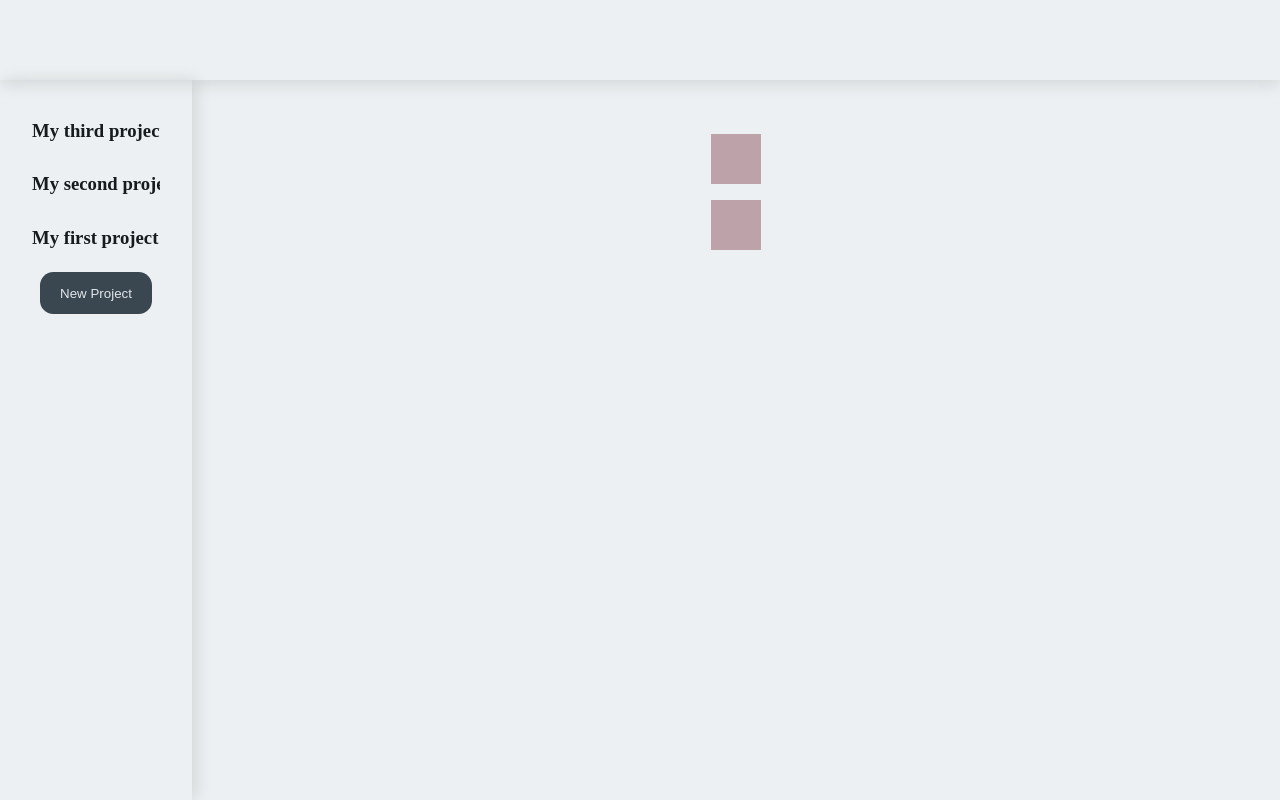
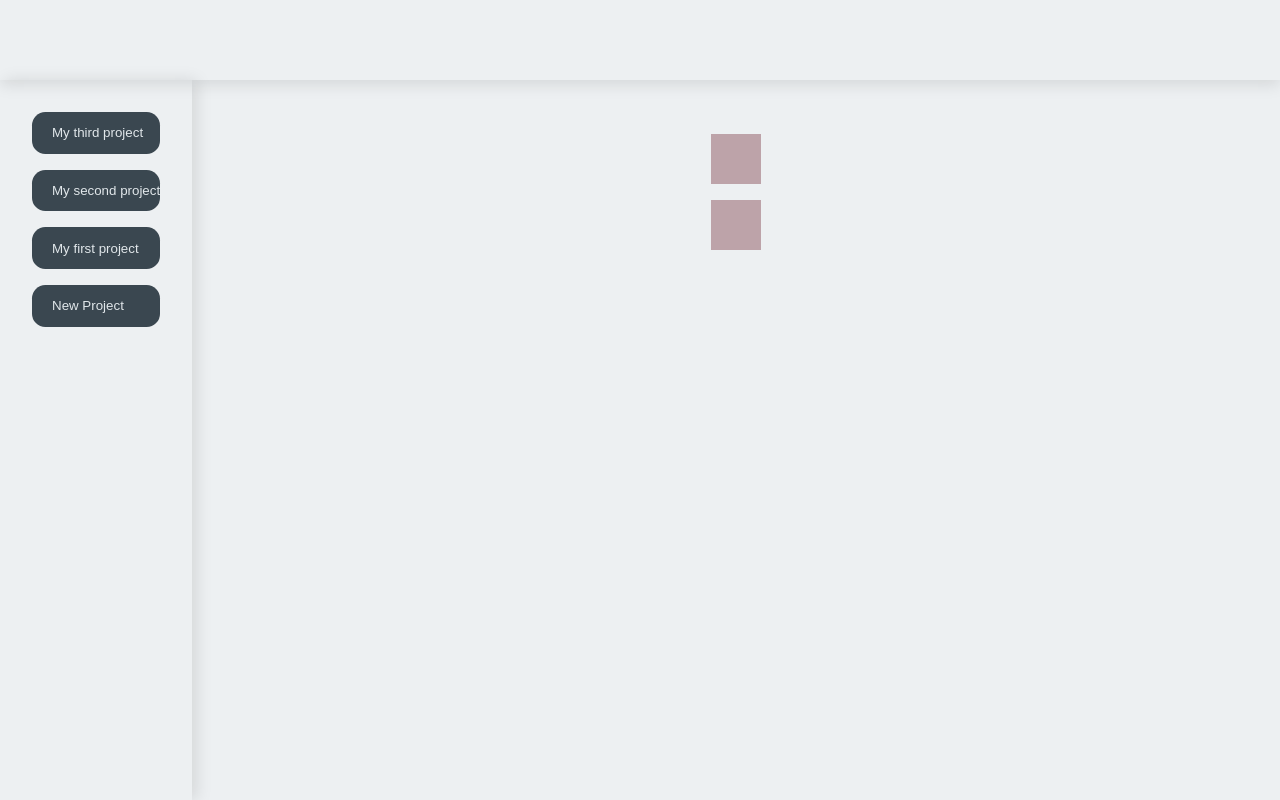
Before and after one commit to EthanL02/todo-list, a website built with webpack: page src/template.html in a window 1280 px wide. Built offline with nearby package versions, Linux system fonts and the light colour scheme.

Commit message:
Convert project list in side-panel to buttons
Add default hover animation to all buttons

```diff
--- a/src/side-bar.js
+++ b/src/side-bar.js
@@ -4,16 +4,14 @@ const sideBar = document.getElementById("side-bar");
 
 function update(projects) {
     projects.forEach(project => {
-        const div = document.createElement("div");
-        div.classList.add("project");
-        const newProject = document.createElement("h3");
-        div.append(newProject);
-        newProject.textContent = project.name;
+        const button = document.createElement("button");
+        button.classList.add("project");
+        button.textContent = project.name;
 
-        div.addEventListener("click", () => {
+        button.addEventListener("click", () => {
             mainContent.update(project.todos);
         });
-        sideBar.prepend(div);
+        sideBar.prepend(button);
     });
 }
 
--- a/src/styles.css
+++ b/src/styles.css
@@ -13,6 +13,26 @@
     --primary: #afbcc5;
     --secondary: #5c4248;
     --accent: #94806b;
+}
+
+button {
+    inline-size: 100%;
+    overflow: hidden;
+    text-wrap: nowrap;
+    user-select: none;
+    background-color: var(--primary);
+    color: var(--text-inverse);
+    border-style: none;
+    padding-inline: 1.5em;
+    padding-block: 1em;
+    border-radius: 1em;
+    text-align: left;
+    transition: transform 0.4s;
+}
+
+button:hover {
+    transform: scale(1.2);
+    cursor: pointer;
 }
 
 body {
@@ -44,34 +64,6 @@ body {
     gap: 1em;
 }
 
-#side-bar .project {
-    inline-size: 100%;
-    overflow: hidden;
-    text-wrap: nowrap;
-    padding: 0;
-    line-height: 0em;
-    user-select: none;
-}
-
-#side-bar .project:hover {
-    transform: scale(1.1);
-    cursor: pointer;
-}
-
-#side-bar .project:active {
-    transform: scale(1);
-    cursor: pointer;
-}
-
-#side-bar .add {
-    background-color: var(--primary);
-    color: var(--text-inverse);
-    border-style: none;
-    padding-inline: 1.5em;
-    padding-block: 1em;
-    border-radius: 1em;
-}
-
 #main-content {
     grid-area: main-content;
     display: flex;
```
